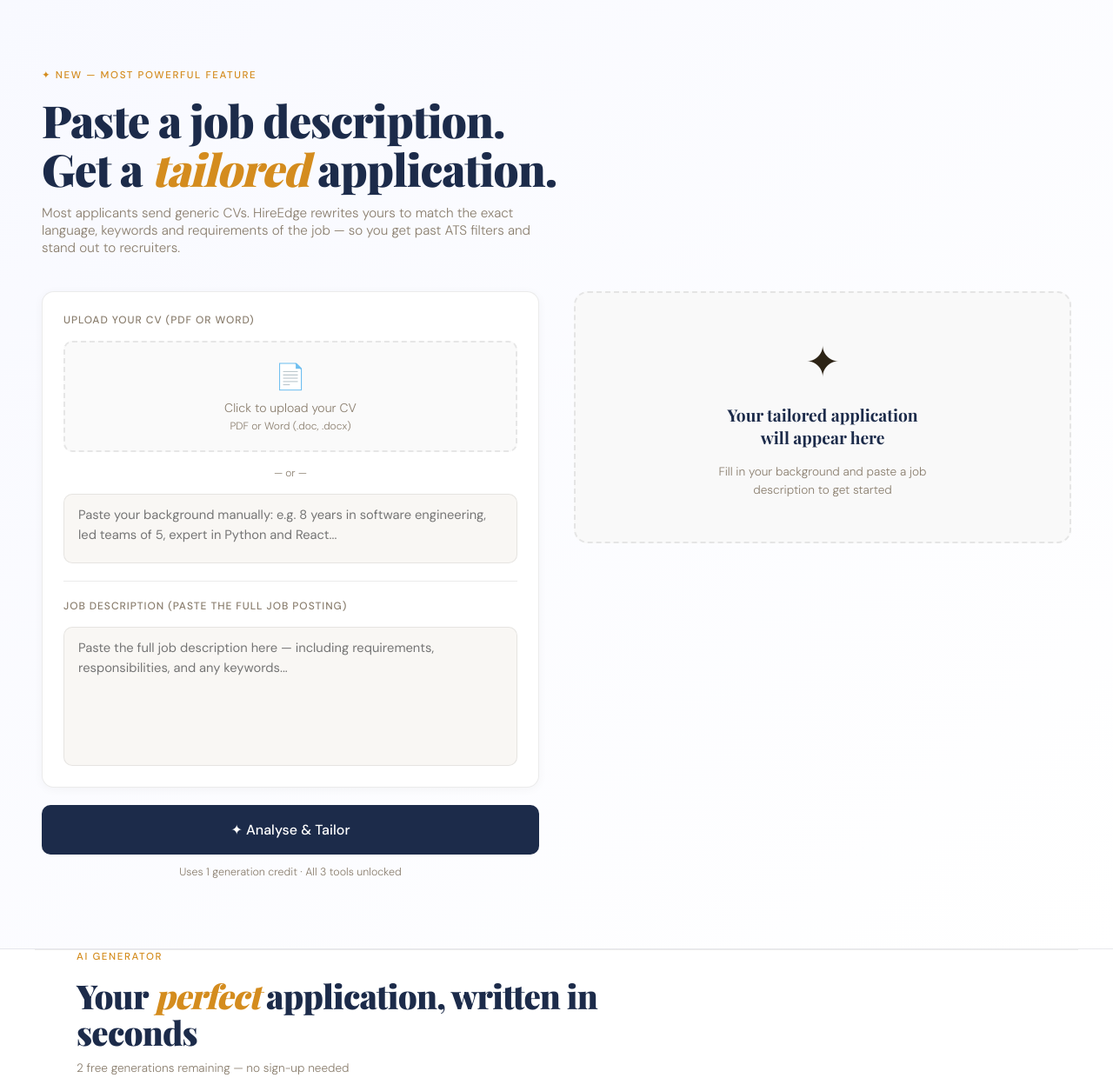
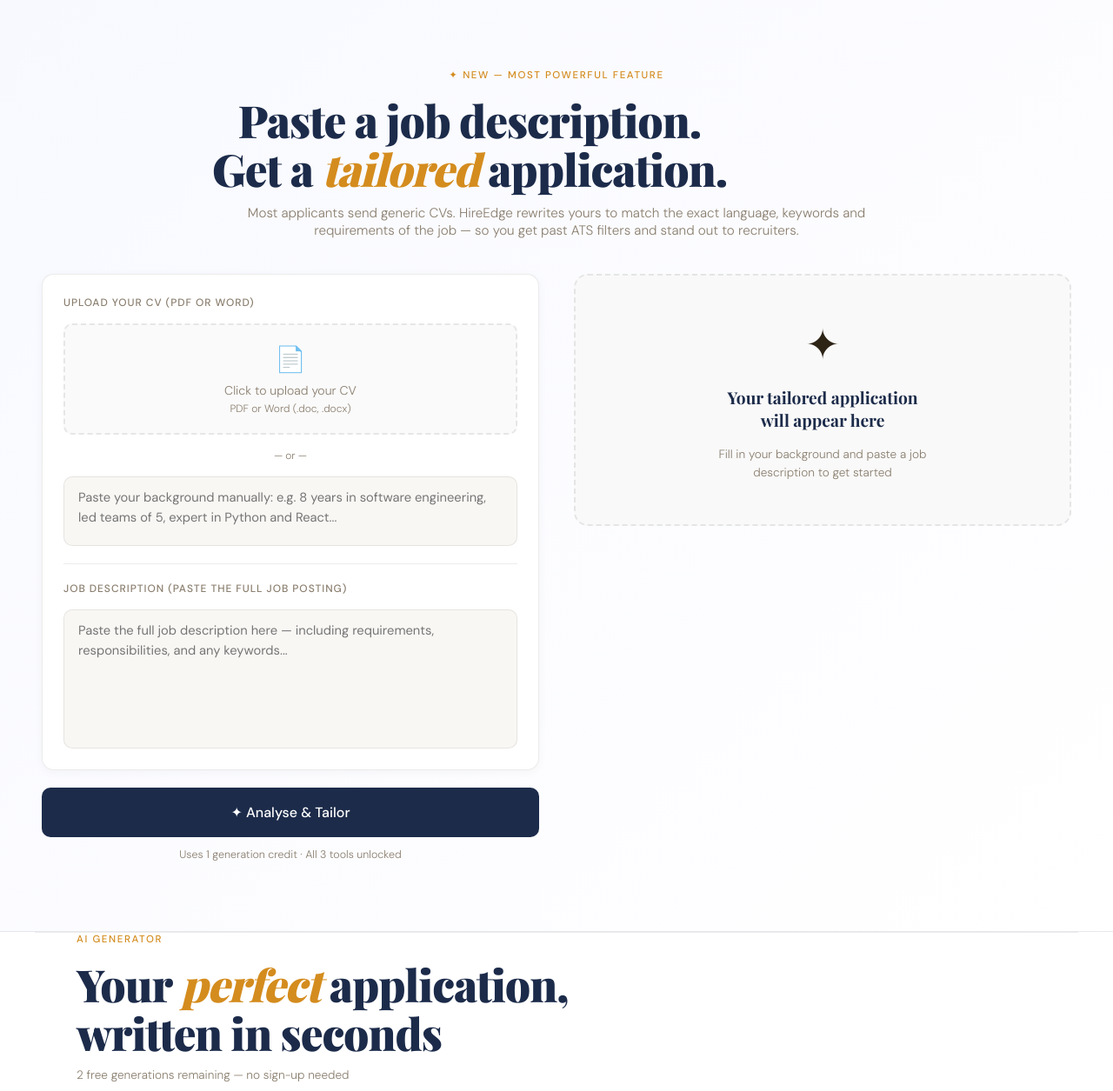
Before and after one commit to navd16/hireedge, a website: page public/index.html in a window 1280 px wide. Shown: the part 2205-3460 px from the top of the page at 87% size. Drawn offline with nearby package versions, Linux system fonts and the light colour scheme.

Commit message:
Add files via upload

```diff
--- a/public/index.html
+++ b/public/index.html
@@ -545,9 +545,11 @@
 <!-- JOB TAILOR — MAIN FEATURE -->
 <div class="tailor-section" id="job-tailor">
   <div class="tailor-inner">
-    <div class="section-label">✦ New — Most Powerful Feature</div>
-    <h2>Paste a job description. Get a <em>tailored</em> application.</h2>
-    <p style="color:var(--muted);font-size:0.95rem;margin-top:12px;max-width:600px">Most applicants send generic CVs. HireEdge rewrites yours to match the exact language, keywords and requirements of the job — so you get past ATS filters and stand out to recruiters.</p>
+    <div style="text-align:center;max-width:800px;margin:0 auto">
+      <div class="section-label">✦ New — Most Powerful Feature</div>
+      <h2>Paste a job description. Get a <em>tailored</em> application.</h2>
+      <p style="color:var(--muted);font-size:0.95rem;margin-top:12px">Most applicants send generic CVs. HireEdge rewrites yours to match the exact language, keywords and requirements of the job — so you get past ATS filters and stand out to recruiters.</p>
+    </div>
 
     <div class="tailor-grid">
       <!-- INPUT COLUMN -->
@@ -679,7 +681,7 @@
   <div class="tool-wrapper">
     <div class="tool-header">
       <div class="section-label">AI Generator</div>
-      <h2 style="font-size:2.4rem">Your <em>perfect</em> application, written in seconds</h2>
+      <h2>Your <em>perfect</em> application, written in seconds</h2>
       <p style="color:var(--muted);font-size:0.85rem;margin-top:12px" id="usage-display"></p>
     </div>
     <div class="tabs">
@@ -780,7 +782,7 @@
 <!-- PRICING -->
 <section id="pricing">
   <div class="section-label">Pricing</div>
-  <h2 style="font-size:2.4rem;white-space:nowrap">Built for <em>job seekers</em>, not subscriptions</h2>
+  <h2>Built for <em>job seekers</em>, not subscriptions</h2>
   <p style="color:var(--muted);margin-top:16px;font-size:0.95rem;max-width:480px">Start free, pay only for what you need. No subscriptions, ever.</p>
   <div class="pricing-grid" style="grid-template-columns:repeat(4,1fr)">
 
```
